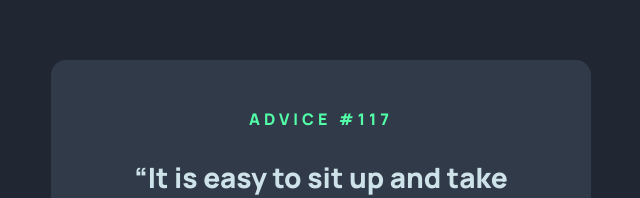
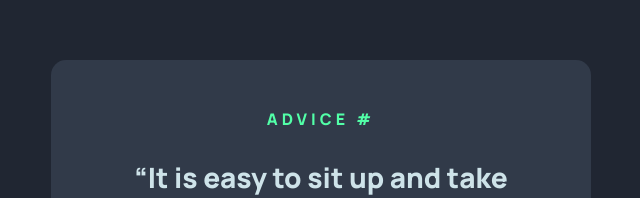
Before and after one commit to maicondguerian/react-challenge-jr, a React (Vite) app: page / in a window 1280 px wide. Shown: the part 175-373 px from the top of the page, without its empty margins (319-959 px from the left). Built offline with nearby package versions, Linux system fonts and the light colour scheme.

Commit message:
api result

```diff
--- a/src/Index.jsx
+++ b/src/Index.jsx
@@ -14,13 +14,15 @@ const [dados, setDados] = useState({});
     callApi()
       .then(response => response.json())
       .then(data => {
-        setDados(data)
-        console.log(data)
+        setDados({
+          id: data.slip.id,
+          advice: data.slip.advice
+        })
       })
   };
 
   return (
- <MyContext.Provider value={{handleSubmit}}>
+ <MyContext.Provider value={{ handleSubmit, dados }}>
     <Container>
       <Header />
       <Main />
--- a/src/components/Header/Header.jsx
+++ b/src/components/Header/Header.jsx
@@ -1,9 +1,12 @@
+import { useContext } from 'react'
+import { MyContext } from '../../context/MyContext'
 import styles from './header.module.scss'
 
 export const Header = () => {
+  const { dados } = useContext(MyContext)
   return (
     <header className={styles.headerWrapper}>
-        <span>advice #117</span>
+        <span>advice #{dados.id}</span>
     </header>
   )
 }
```
